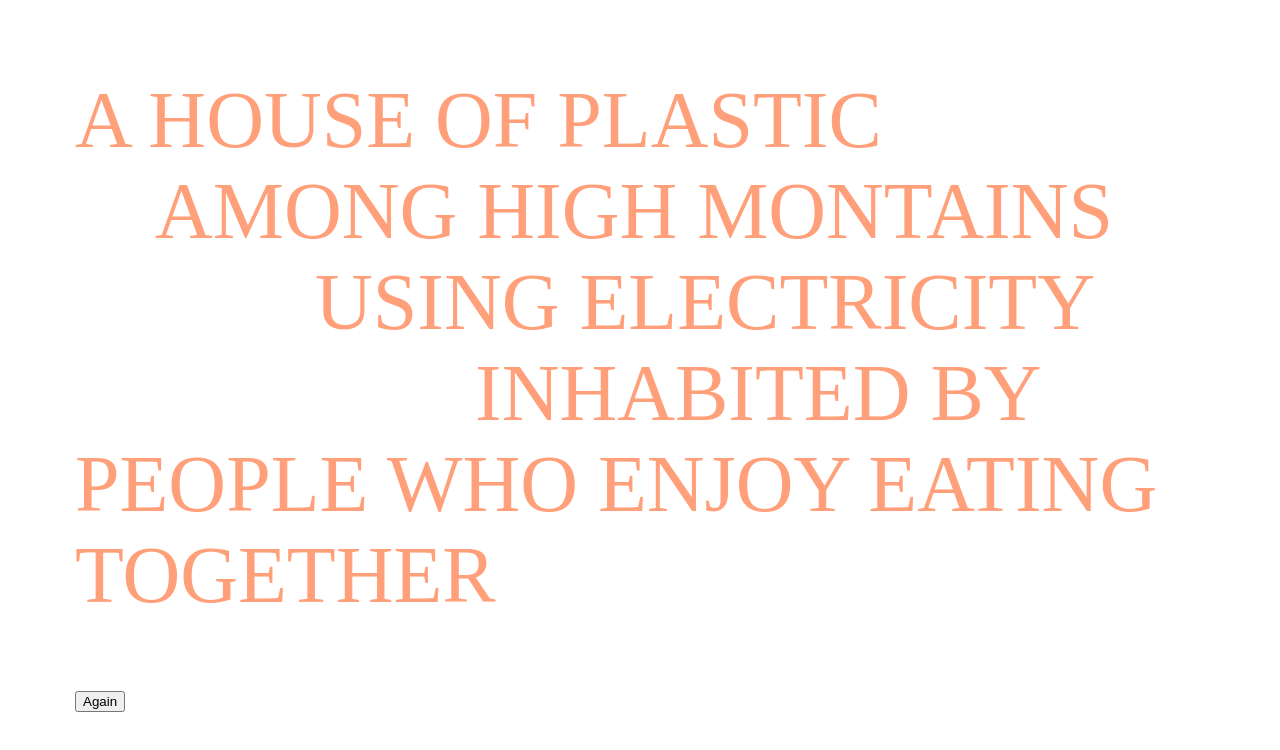
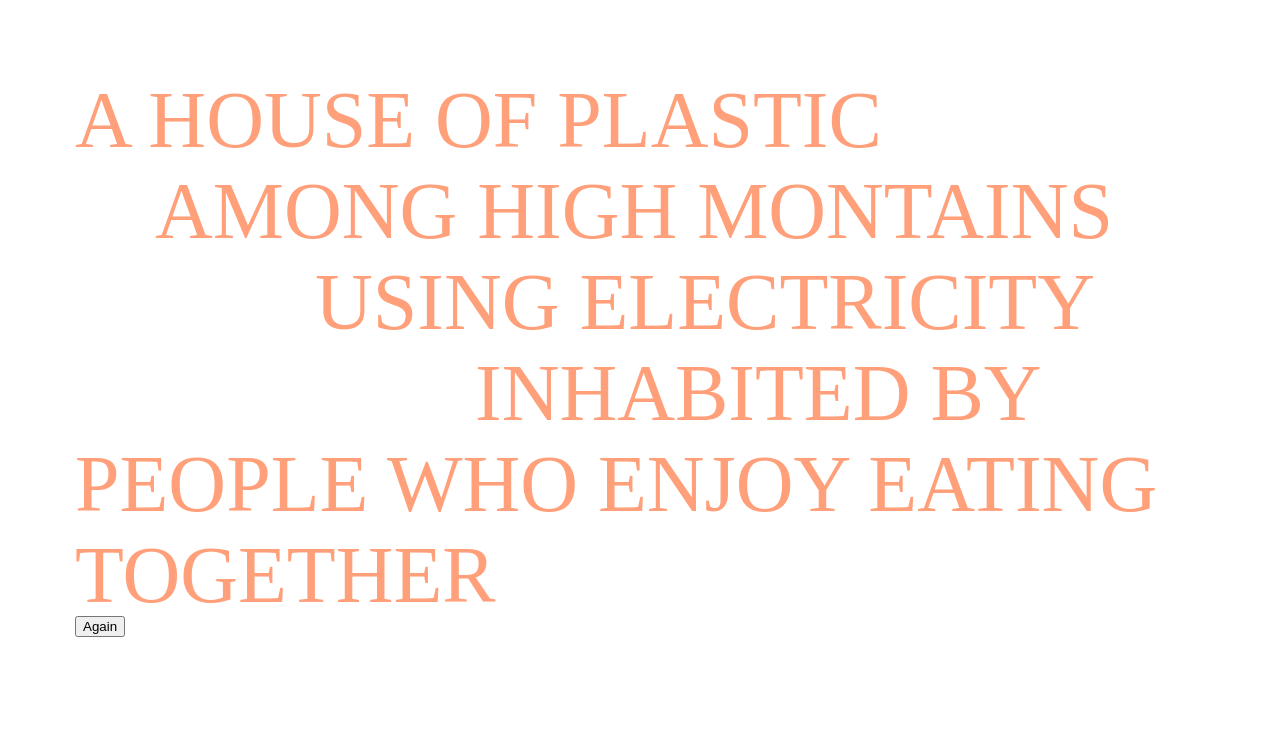
Before and after one commit to emgregoline/interactive, a plain HTML site: page a-house-of-dust.html in a window 1280 px wide. Drawn offline with nearby package versions, Linux system fonts and the light colour scheme.

Commit message:
move button

```diff
--- a/a-house-of-dust.html
+++ b/a-house-of-dust.html
@@ -24,7 +24,7 @@
 
 		.button-container {
 			position: fixed;
-			bottom: 75px;
+			bottom: 150px;
 			left: 75px;
 		}
 
```
